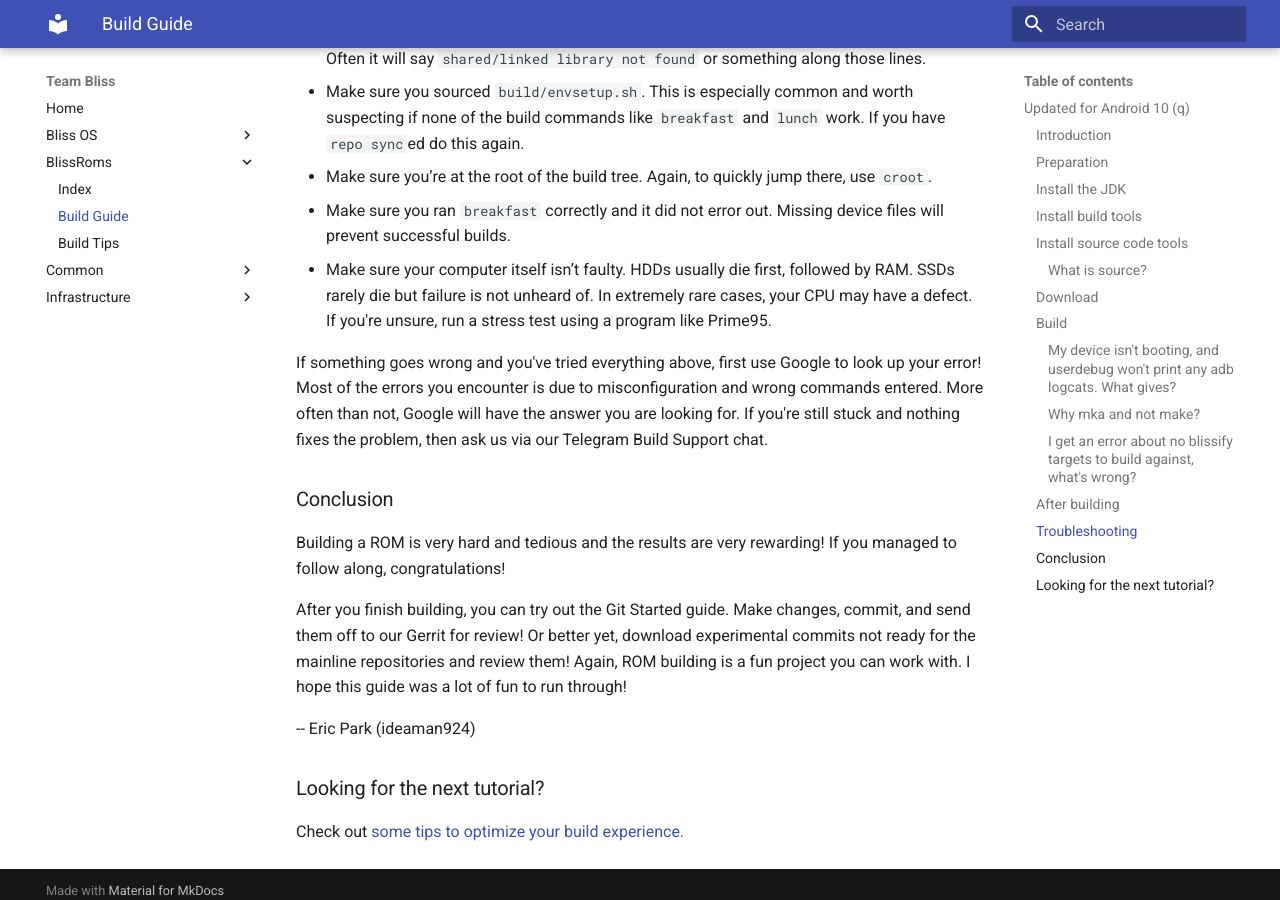
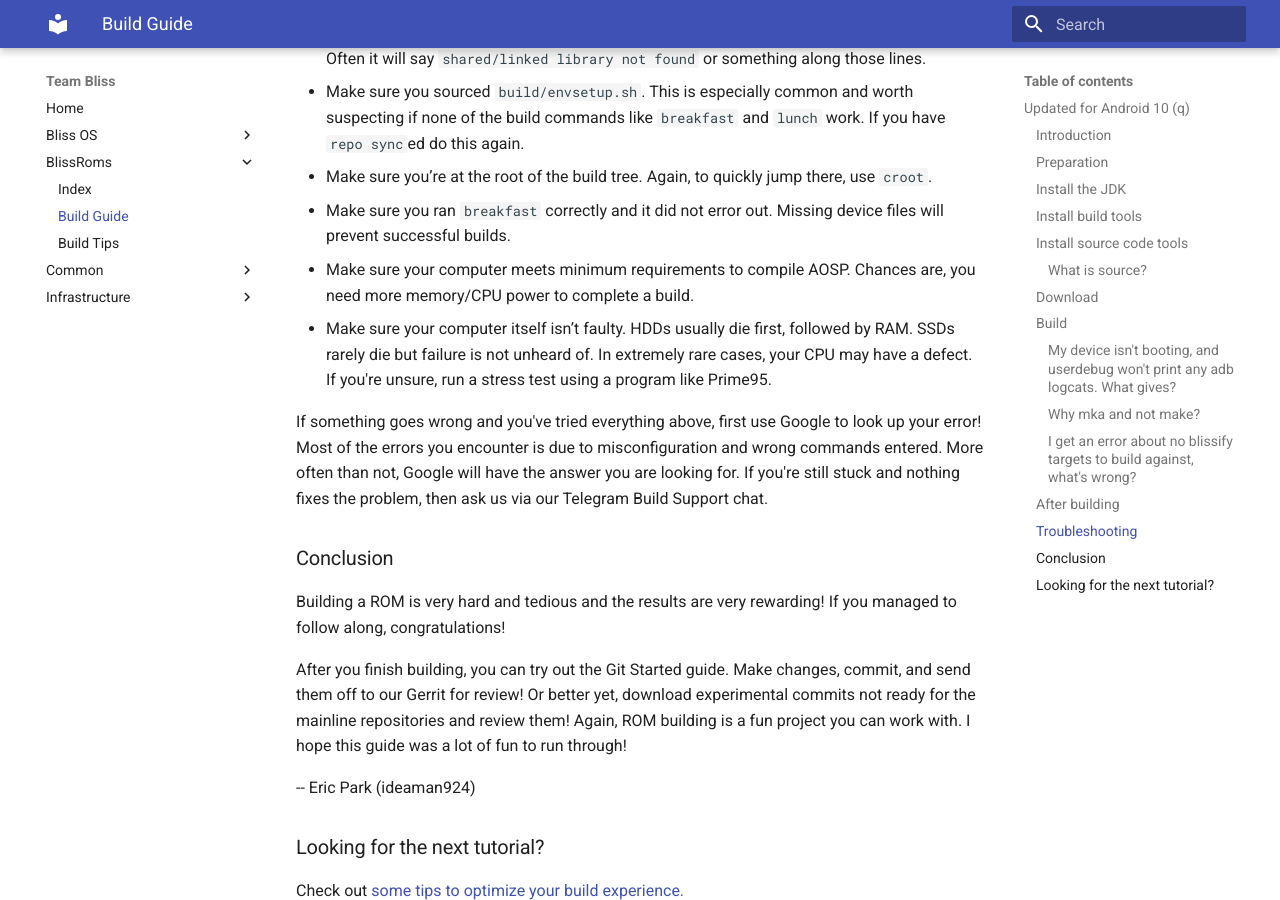
Before and after one commit to BlissRoms/Documentation-old, an MkDocs documentation site: the page built from docs/BlissRoms/build-guide.md, in a window 1280 px wide and 900 px high, scrolled down 5873 px. Built offline with MkDocs 1.6.1 and Material for MkDocs 9.7.7, drawn with Linux system fonts in a browser that asks for light colours.

Commit message:
BlissRoms: Troubleshooting - check system requirements
Change-Id: I21320bef570776281ad33296beb43395162afe7d

```diff
--- a/docs/BlissRoms/build-guide.md
+++ b/docs/BlissRoms/build-guide.md
@@ -173,6 +173,7 @@ If your build failed, there are a couple things you can try.
 * Make sure you sourced `build/envsetup.sh`. This is especially common and worth suspecting if none of the build commands like `breakfast` and `lunch` work. If you have `repo sync`ed do this again.
 * Make sure you’re at the root of the build tree. Again, to quickly jump there, use `croot`.
 * Make sure you ran `breakfast` correctly and it did not error out. Missing device files will prevent successful builds.
+* Make sure your computer meets minimum requirements to compile AOSP. Chances are, you need more memory/CPU power to complete a build.
 * Make sure your computer itself isn’t faulty. HDDs usually die first, followed by RAM. SSDs rarely die but failure is not unheard of.  In extremely rare cases, your CPU may have a defect. If you're unsure, run a stress test using a program like Prime95.
 
 If something goes wrong and you've tried everything above, first use Google to look up your error! Most of the errors you encounter is due to misconfiguration and wrong commands entered. More often than not, Google will have the answer you are looking for. If you're still stuck and nothing fixes the problem, then ask us via our Telegram Build Support chat.
```
